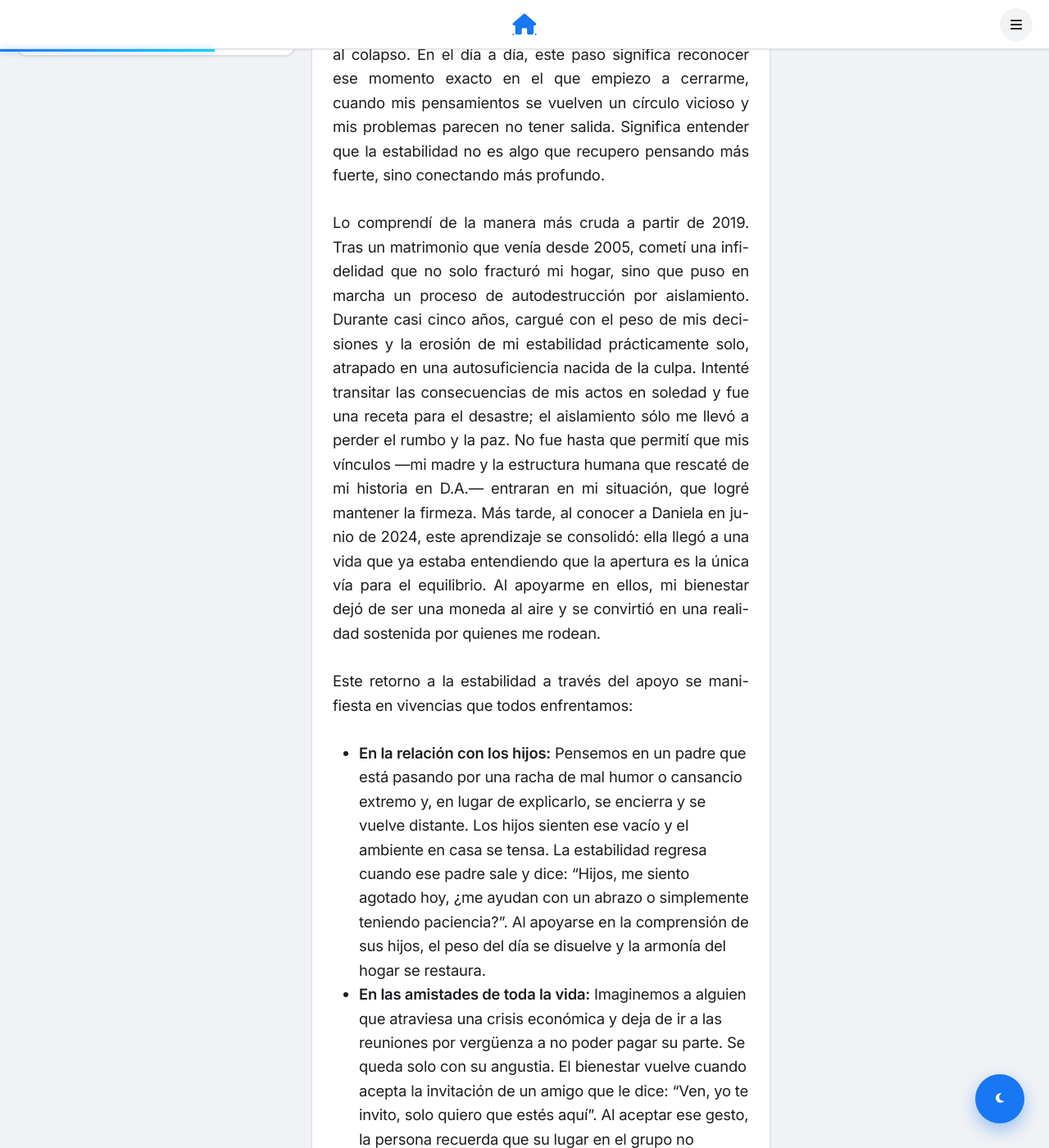
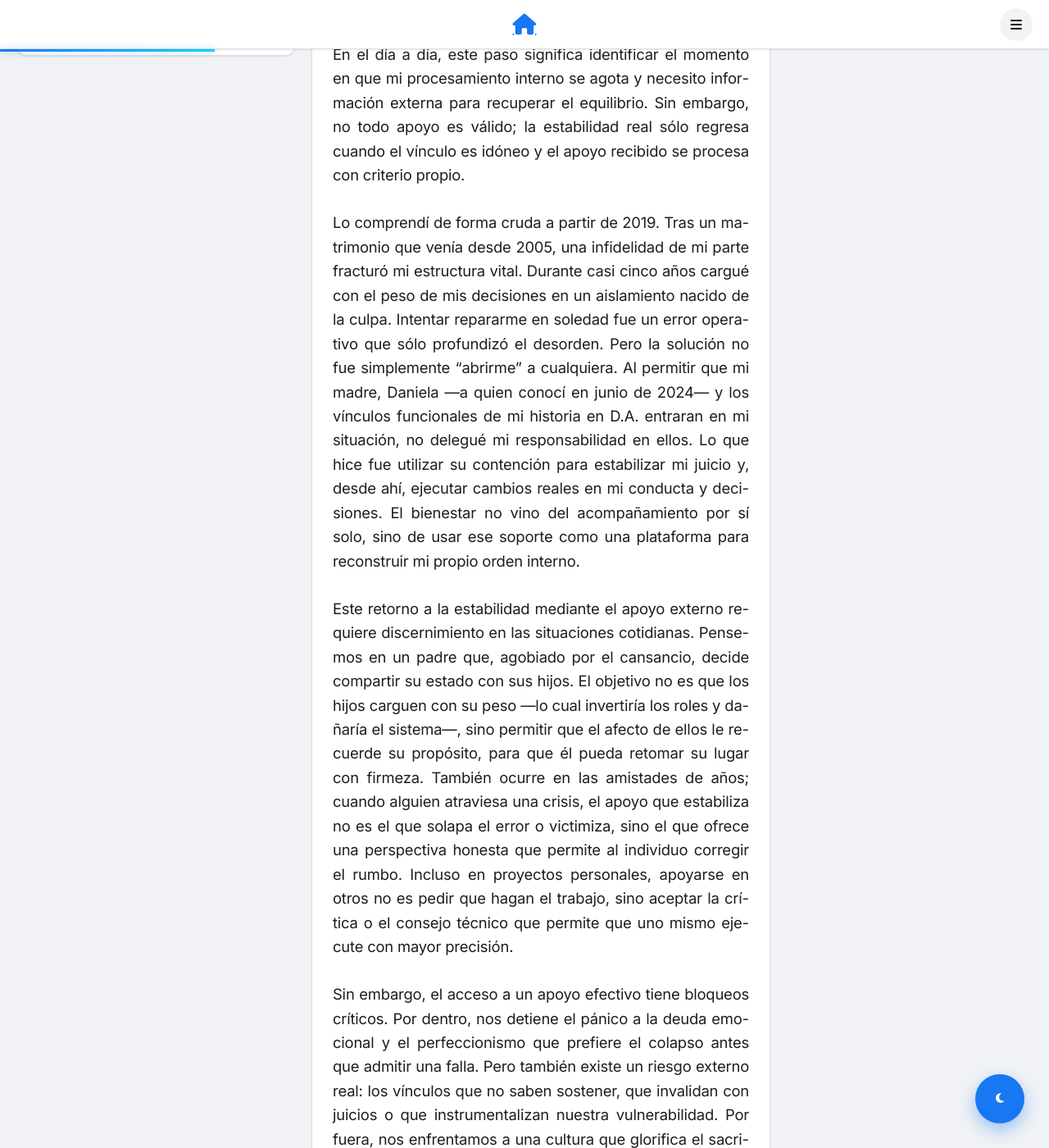
Before and after one commit to cafrhein/muro, a Jekyll site: the page built from _posts/2026-03-20-paso-2-apoyo-estabilidad.md, in a window 1280 px wide and 1400 px high, scrolled down 525 px. Shown: the whole window at 82% size. Built offline with Jekyll 4.4.1, drawn with Linux system fonts in a browser that asks for light colours; some of the changed text lies outside the part shown.

Commit message:
Revise narrative on support and stability
Revised text to clarify the importance of external support in achieving stability. Emphasized the need for discernment in choosing supportive relationships and processing received help effectively.

```diff
--- a/_posts/2026-03-20-paso-2-apoyo-estabilidad.md
+++ b/_posts/2026-03-20-paso-2-apoyo-estabilidad.md
@@ -5,18 +5,14 @@ date: 2026-03-20
 category: Filosofía
 ---
 
-Aceptar que necesito a otros no es un acto de rendición, es un acto de inteligencia. Durante mucho tiempo confundí la autonomía con la fuerza, sin darme cuenta de que, cuando me aislaba, mi mundo se volvía pequeño, rígido y propenso al colapso. En el día a día, este paso significa reconocer ese momento exacto en el que empiezo a cerrarme, cuando mis pensamientos se vuelven un círculo vicioso y mis problemas parecen no tener salida. Significa entender que la estabilidad no es algo que recupero pensando más fuerte, sino conectando más profundo.
+Aceptar que necesito a otros no es un acto de rendición, es un ajuste de estrategia. Durante mucho tiempo confundí la autonomía con la fuerza, sin entender que el aislamiento es un fallo de diseño que genera rigidez y pérdida de rumbo. En el día a día, este paso significa identificar el momento en que mi procesamiento interno se agota y necesito información externa para recuperar el equilibrio. Sin embargo, no todo apoyo es válido; la estabilidad real sólo regresa cuando el vínculo es idóneo y el apoyo recibido se procesa con criterio propio.
 
-Lo comprendí de la manera más cruda a partir de 2019. Tras un matrimonio que venía desde 2005, cometí una infidelidad que no solo fracturó mi hogar, sino que puso en marcha un proceso de autodestrucción por aislamiento. Durante casi cinco años, cargué con el peso de mis decisiones y la erosión de mi estabilidad prácticamente solo, atrapado en una autosuficiencia nacida de la culpa. Intenté transitar las consecuencias de mis actos en soledad y fue una receta para el desastre; el aislamiento sólo me llevó a perder el rumbo y la paz. No fue hasta que permití que mis vínculos —mi madre y la estructura humana que rescaté de mi historia en D.A.— entraran en mi situación, que logré mantener la firmeza. Más tarde, al conocer a Daniela en junio de 2024, este aprendizaje se consolidó: ella llegó a una vida que ya estaba entendiendo que la apertura es la única vía para el equilibrio. Al apoyarme en ellos, mi bienestar dejó de ser una moneda al aire y se convirtió en una realidad sostenida por quienes me rodean.
+Lo comprendí de forma cruda a partir de 2019. Tras un matrimonio que venía desde 2005, una infidelidad de mi parte fracturó mi estructura vital. Durante casi cinco años cargué con el peso de mis decisiones en un aislamiento nacido de la culpa. Intentar repararme en soledad fue un error operativo que sólo profundizó el desorden. Pero la solución no fue simplemente "abrirme" a cualquiera. Al permitir que mi madre, Daniela —a quien conocí en junio de 2024— y los vínculos funcionales de mi historia en D.A. entraran en mi situación, no delegué mi responsabilidad en ellos. Lo que hice fue utilizar su contención para estabilizar mi juicio y, desde ahí, ejecutar cambios reales en mi conducta y decisiones. El bienestar no vino del acompañamiento por sí solo, sino de usar ese soporte como una plataforma para reconstruir mi propio orden interno.
 
-Este retorno a la estabilidad a través del apoyo se manifiesta en vivencias que todos enfrentamos:
+Este retorno a la estabilidad mediante el apoyo externo requiere discernimiento en las situaciones cotidianas. Pensemos en un padre que, agobiado por el cansancio, decide compartir su estado con sus hijos. El objetivo no es que los hijos carguen con su peso —lo cual invertiría los roles y dañaría el sistema—, sino permitir que el afecto de ellos le recuerde su propósito, para que él pueda retomar su lugar con firmeza. También ocurre en las amistades de años; cuando alguien atraviesa una crisis, el apoyo que estabiliza no es el que solapa el error o victimiza, sino el que ofrece una perspectiva honesta que permite al individuo corregir el rumbo. Incluso en proyectos personales, apoyarse en otros no es pedir que hagan el trabajo, sino aceptar la crítica o el consejo técnico que permite que uno mismo ejecute con mayor precisión.
 
-* **En la relación con los hijos:** Pensemos en un padre que está pasando por una racha de mal humor o cansancio extremo y, en lugar de explicarlo, se encierra y se vuelve distante. Los hijos sienten ese vacío y el ambiente en casa se tensa. La estabilidad regresa cuando ese padre sale y dice: "Hijos, me siento agotado hoy, ¿me ayudan con un abrazo o simplemente teniendo paciencia?". Al apoyarse en la comprensión de sus hijos, el peso del día se disuelve y la armonía del hogar se restaura.
-* **En las amistades de toda la vida:** Imaginemos a alguien que atraviesa una crisis económica y deja de ir a las reuniones por vergüenza a no poder pagar su parte. Se queda solo con su angustia. El bienestar vuelve cuando acepta la invitación de un amigo que le dice: "Ven, yo te invito, solo quiero que estés aquí". Al aceptar ese gesto, la persona recuerda que su lugar en el grupo no depende de su cartera.
-* **En los proyectos personales o pasatiempos:** Alguien que intenta aprender una habilidad nueva y se frustra al punto de querer abandonar. El bienestar regresa cuando deja de pelear solo con el problema y busca a alguien que sepa un poco más. El apoyo del otro no solo resuelve la duda técnica, sino que le devuelve la motivación para seguir.
+Sin embargo, el acceso a un apoyo efectivo tiene bloqueos críticos. Por dentro, nos detiene el pánico a la deuda emocional y el perfeccionismo que prefiere el colapso antes que admitir una falla. Pero también existe un riesgo externo real: los vínculos que no saben sostener, que invalidan con juicios o que instrumentalizan nuestra vulnerabilidad. Por fuera, nos enfrentamos a una cultura que glorifica el sacrificio solitario y a grupos que condicionan su apoyo a la aceptación de dogmas religiosos. Si el entorno es tóxico o dogmático, el apoyo no devuelve bienestar, sino que genera nueva inestabilidad. Por eso, el paso exige elegir vínculos que respeten la autonomía y que su ayuda expanda, no restrinja, nuestra capacidad de decidir.
 
-Sin embargo, aceptar este apoyo tiene sus propios enemigos. Por dentro, nos frena el pánico a la deuda emocional: esa sensación de que si alguien nos ayuda, le "debemos" algo o perdemos autoridad frente a ellos. También nos detiene el perfeccionismo herido, que prefiere que el barco se hunda antes de admitir que no sabemos cómo navegarlo. Por fuera, el obstáculo es la validación del sacrificio: esa idea cultural de que sufrir en silencio es noble y que "los trapos sucios se lavan en casa". Además, en espacios como D.A., el obstáculo es la uniformidad del pensamiento; sentir que si no usas su lenguaje religioso, tu necesidad de apoyo no es válida. Estos muros nos convencen de que el aislamiento es dignidad, cuando en realidad es solo una celda que nos debilita.
+Practicar este paso requiere un rol activo: pedir apoyo es solo la mitad del trabajo; la otra mitad es procesarlo. Comienza por identificar una carga que estés llevando solo y elige a una persona de tu red cuya integridad y resultados respetes. La práctica consiste en decir: "Estoy lidiando con esto y mi perspectiva se está agotando, ¿puedo compartirlo contigo para contrastar ideas?". Una vez recibido el apoyo, el ejercicio no es obedecer, sino evaluar la información, decidir qué ajustes conductuales requiere y asumir las consecuencias de la ejecución. La apertura es el medio, pero el ajuste de la propia conducta es el fin.
 
-Para practicar este paso, es necesario entrenar la capacidad de "bajar la guardia" en momentos de tensión. Comienza por identificar un área donde estés "atascado" y, en lugar de buscar la solución en un libro o in tu cabeza, búscala en una conversación. Practica el decir: "No sé cómo manejar esto, ¿me permites apoyarme en ti un momento?". No se trata de que el otro haga tu trabajo, sino de que su presencia te devuelva el suelo que el aislamiento te quitó.
-
-La lección es profunda: el bienestar no es un trofeo que se gana solo, es una red de seguridad que se teje con los demás. La autosuficiencia en medio de una crisis es una ilusión que nos agota, mientras que el apoyo mutuo es la fuente que nos da firmeza para enfrentar la realidad. Al final, la estabilidad no la encuentras en resolverlo todo en solitario, sino en la red humana que te sostiene mientras caminas hacia adelante.
+La lección es que la estabilidad sostenible es un sistema mixto: requiere una estructura interna de responsabilidad y una red externa de contención. La autosuficiencia total es una fragilidad disfrazada, pero la dependencia es una estabilidad falsa. La verdadera firmeza nace de la capacidad de integrar el apoyo ajeno para robustecer el criterio propio. Al final, la red humana no está ahí para caminar por ti, sino para sostenerte mientras recuperas la fuerza para dar el siguiente paso con mayor claridad y orden.
```
